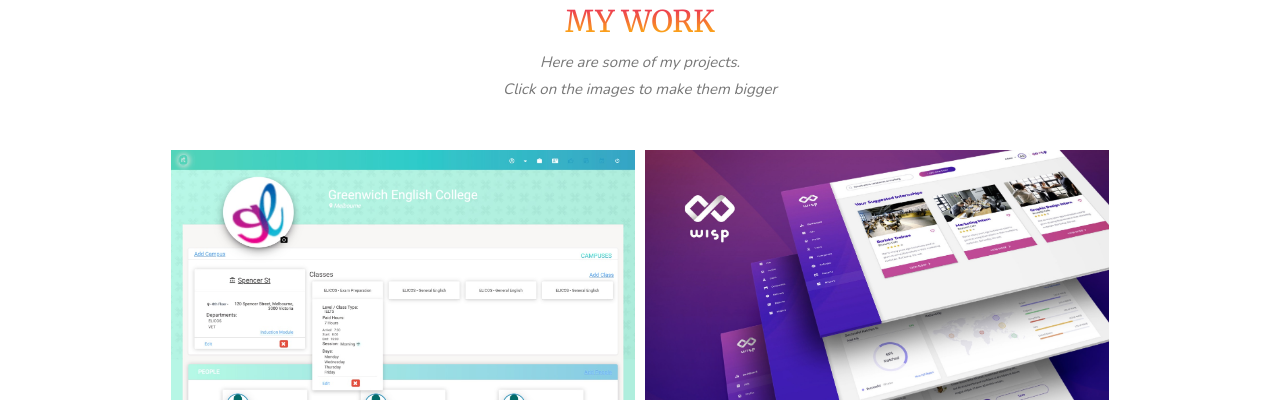
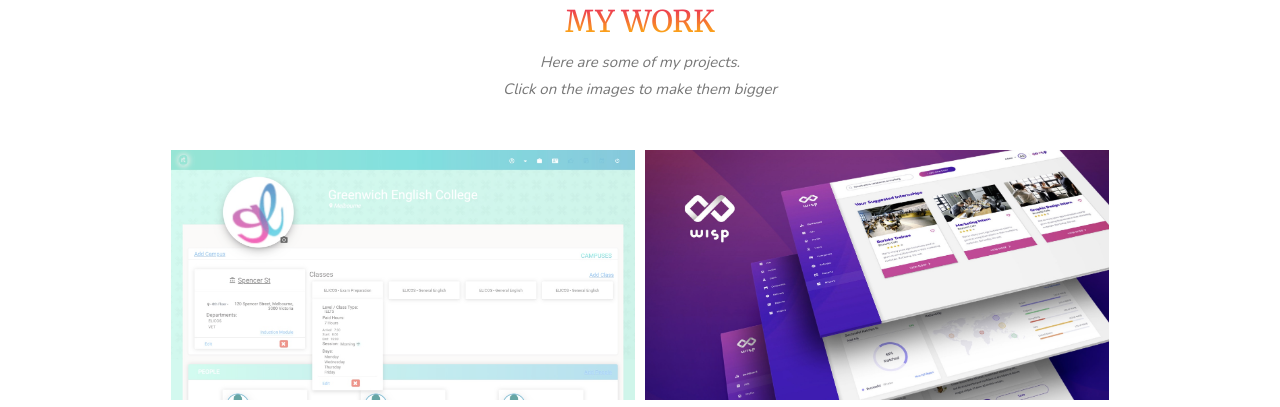
Before and after one commit to FrancescaSperati/francescasperati.github.io, a plain HTML site: page index.html in a window 1280 px wide. Shown: the part 2144-2551 px from the top of the page. Drawn offline with nearby package versions, Linux system fonts and the light colour scheme; a web font is replaced by a local one.

Commit message:
immagini opacity

```diff
--- a/index.html
+++ b/index.html
@@ -128,7 +128,7 @@
     <div class="row padding w3-center justify-content-md-center">
 
        <!-- Modal for full size images on click-->
-      <a class="col my-work-cards" id="ready-teacher-card" data-fancybox="gallery-verde" data-caption="prima" href="images/avatar_hat.jpg" data-options='{"buttons": ["close" ], "clickSlide": "null", "clickOutside": "null"}'></a>
+      <a class="col my-work-cards w3-opacity w3-hover-opacity-off" id="ready-teacher-card" data-fancybox="gallery-verde" data-caption="prima" href="images/avatar_hat.jpg" data-options='{"buttons": ["close" ], "clickSlide": "null", "clickOutside": "null"}'></a>
       <a style="display:none" data-fancybox="gallery-verde" data-caption="seconda" href="images/parallax1.jpg" data-options='{"buttons": ["close" ], "clickSlide": "null", "clickOutside": "null"}'></a>
       <a style="display:none" data-fancybox="gallery-verde" data-caption="terza" href="images/parallax2.jpg" data-options='{"buttons": ["close" ], "clickSlide": "null", "clickOutside": "null"}'></a>
       <a style="display:none" data-fancybox="gallery-verde" data-caption="quatra" href="images/parallax3.jpg" data-options='{"buttons": ["close" ], "clickSlide": "null", "clickOutside": "null"}'></a>
```
